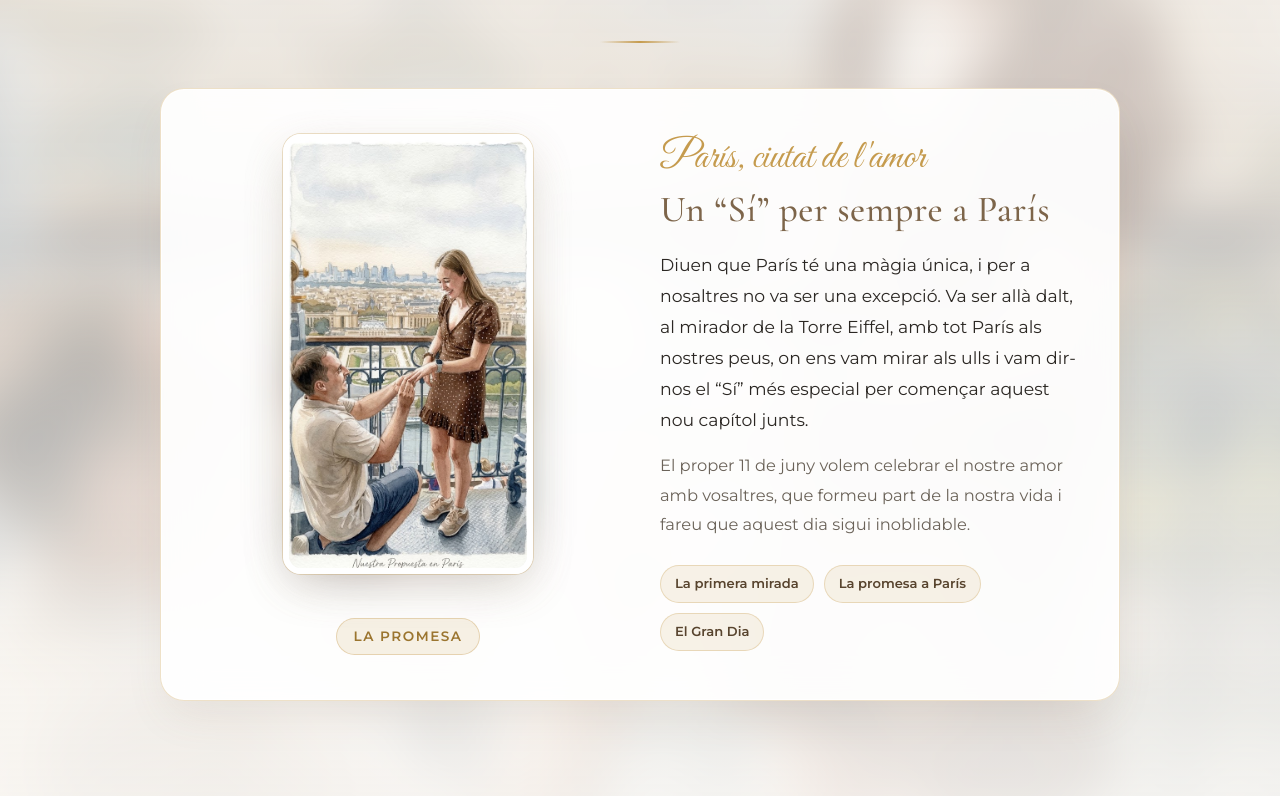
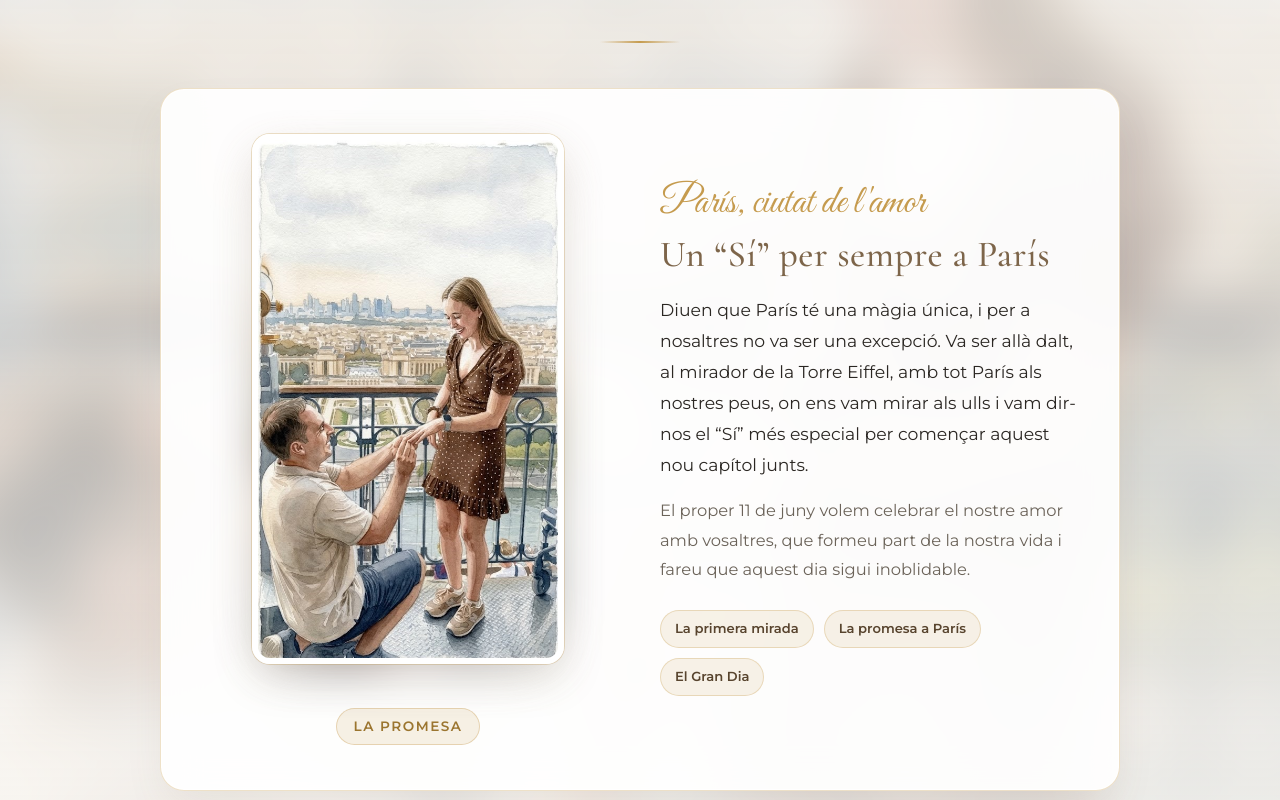
Before and after one commit to DFH94/Benjami_Maria_Boda, a Next.js app: page / in a window 1280 px wide. Shown: the part 1100-1900 px from the top of the page. Built offline with nearby package versions, Linux system fonts and the light colour scheme.

Commit message:
Actualitza la foto de la historia per la nova ilustracio d'aquarel·la de la promesa a Paris

```diff
--- a/src/app/page.tsx
+++ b/src/app/page.tsx
@@ -339,7 +339,7 @@ export default function Home() {
                     src="/BenjaMaria.jpg"
                     alt="Maria i Benjamí a París"
                     className="fine-art-photo"
-                    style={{ width: '100%', maxHeight: '440px', objectFit: 'cover' }}
+                    style={{ width: '100%', maxHeight: '530px', objectFit: 'cover' }}
                   />
                 </div>
                 <div style={{ marginTop: '14px' }}>
```
Also changed, not shown: public/BenjaMaria.jpg, public/BenjaMaria_foto_real.jpg (added).
